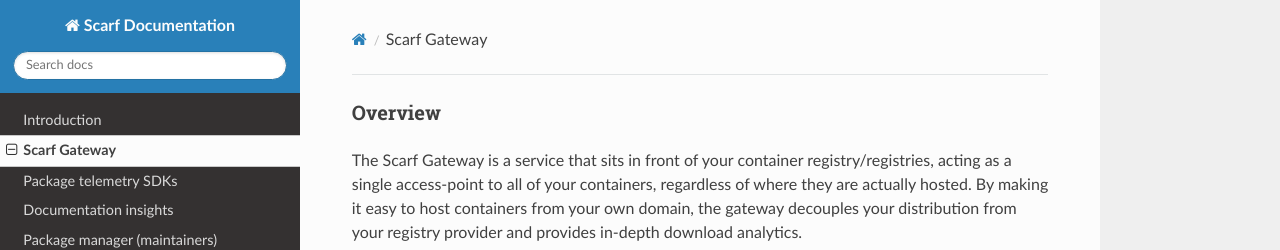
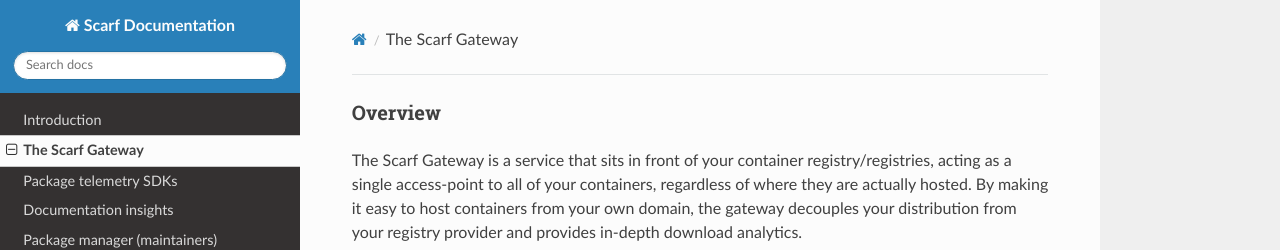
Before and after one commit to scarf-sh/docs, an MkDocs documentation site: the page built from docs/gateway.md, in a window 1280 px wide and 900 px high. Shown: the top 250 px of the window. Built offline with MkDocs 1.6.1, drawn with Linux system fonts in a browser that asks for light colours; nearby versions of some CDN libraries.

Commit message:
"The" Scarf Gateway

```diff
--- a/mkdocs.yml
+++ b/mkdocs.yml
@@ -2,7 +2,7 @@
 theme: readthedocs
 nav:
 - Introduction: 'index.md'
-- Scarf Gateway: 'gateway.md'
+- The Scarf Gateway: 'gateway.md'
 - Package telemetry SDKs: 'package-analytics.md'
 - Documentation insights: 'web-traffic.md'
 - Package manager (maintainers): 'distribute-with-scarf.md'
```
